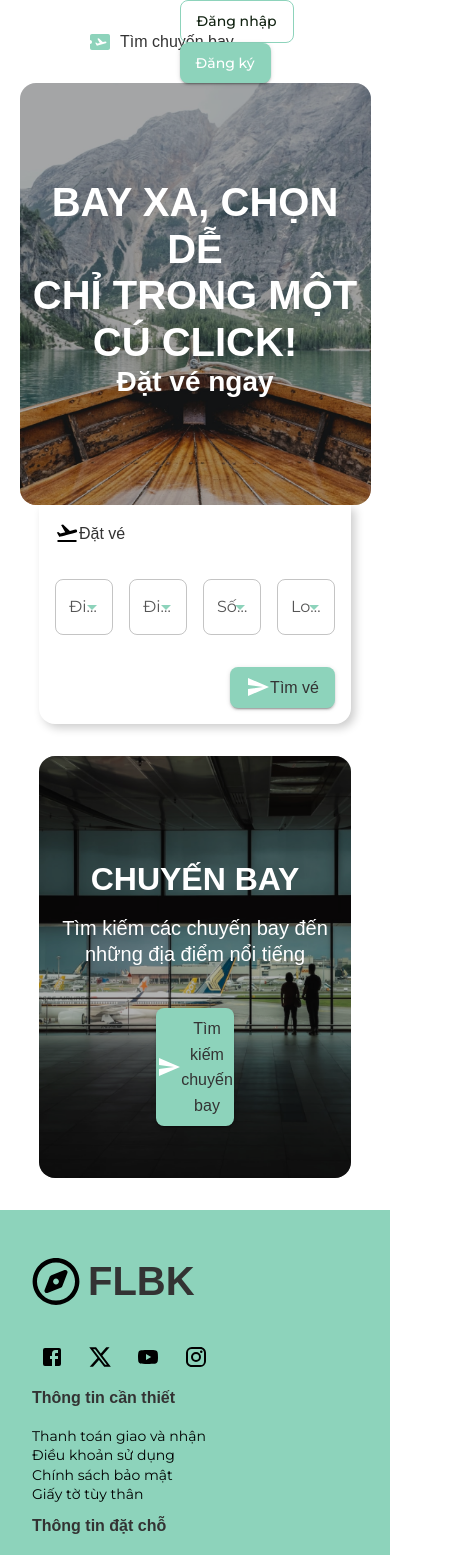
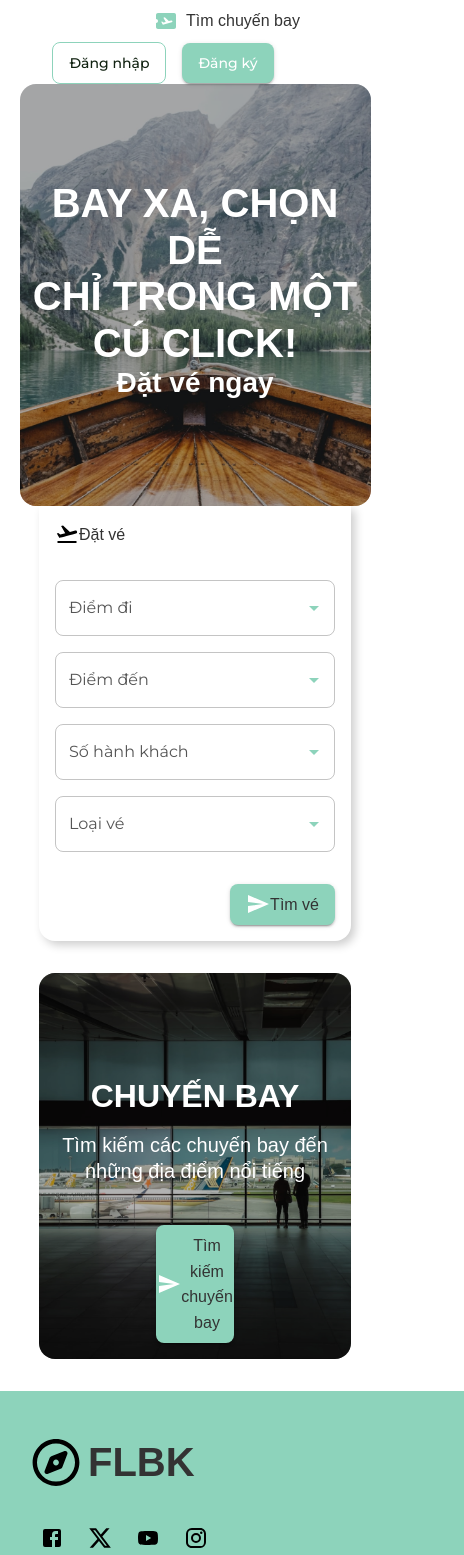
Before and after one commit to SE100-P12-UIT/FLBK-FE, a React (Create React App) app: page / in a window 390 px wide. Shown: the top 1555 px of the page, 464 px wide, since content can reach past the window. Built offline with nearby package versions, Linux system fonts and the light colour scheme; a web font is replaced by a local one.

Commit message:
Responsive UI fix

```diff
--- a/src/app/layouts/Footer.js
+++ b/src/app/layouts/Footer.js
@@ -9,7 +9,7 @@ import InstagramIcon from '@mui/icons-material/Instagram';
 
 const Footer = () => {
   return (
-    <Box sx={{display:'flex',width:'100%', backgroundColor: '#8DD3BB', p:4, color: '#000' }}>
+    <Box sx={{display:'flex',width:'100%',minWidth:'400px', backgroundColor: '#8DD3BB', p:4, color: '#000' }}>
       <Grid container spacing={1}>
         {/* Logo Section */}
         <Grid item xs={12} md={3}>
--- a/src/app/layouts/Header.js
+++ b/src/app/layouts/Header.js
@@ -9,9 +9,10 @@ const Header = () => {
       sx={{
         backgroundColor: 'transparent',
         boxShadow: 'none',
+        minWidth:'400px'
       }}
     >
-      <Toolbar sx={{ justifyContent: 'space-between' }}>
+      <Toolbar sx={{ justifyContent: 'space-between', flexDirection: { xs: 'column', sm: 'row' }}}>
         {/* Left Section: Icon Button + Text */}
         <Box sx={{ display: 'flex', alignItems: 'center', marginLeft:8, }}>
           <IconButton color="inherit" >
@@ -28,7 +29,7 @@ const Header = () => {
         </Box>
 
         {/* Right Section: Login and Register Buttons */}
-        <Box sx={{marginRight:8}}>
+        <Box sx={{marginRight:8, }}>
           <Button variant='outlined' sx={{ marginRight: 2,textShadow: `
           2px 2px 4px white,
           -2px -2px 4px white,
--- a/src/app/pages/home/Home.js
+++ b/src/app/pages/home/Home.js
@@ -102,7 +102,7 @@ const Home = () => {
 
   return (
     <Box
-      sx={{ display: "flex", flexDirection: "column", alignItems: "center" }}
+      sx={{ display: "flex", minWidth:'300px',flexDirection: "column", alignItems: "center" }}
     >
       <Header />
 
@@ -112,6 +112,7 @@ const Home = () => {
           position: "relative",
           height: "50vh",
           width: "90vw",
+          minWidth:'300px',
           backgroundImage: `url(${homepage})`,
           backgroundSize: "cover",
           backgroundPosition: "center",
@@ -171,7 +172,7 @@ const Home = () => {
         </Box>
 
         <Grid container spacing={2} alignItems="center" sx={{ p: 2 }}>
-          <Grid item xs={3}>
+          <Grid item xs={12} sm={6} md={3}>
             <Autocomplete
               value={departure}
               onChange={(event, newValue) => setDeparture(newValue)}
@@ -182,7 +183,7 @@ const Home = () => {
             />
           </Grid>
 
-          <Grid item xs={3}>
+          <Grid item xs={12} sm={6} md={3}>
             <Autocomplete
               value={destination}
               onChange={(event, newValue) => setDestination(newValue)}
@@ -193,7 +194,7 @@ const Home = () => {
             />
           </Grid>
 
-          <Grid item xs={3}>
+          <Grid item xs={12} sm={6} md={3}>
             <Autocomplete
               value={passengerCount}
               onChange={(event, newValue) => setPassengerCount(newValue)}
@@ -204,7 +205,7 @@ const Home = () => {
             />
           </Grid>
 
-          <Grid item xs={3}>
+          <Grid item xs={12} sm={6} md={3}>
             <Autocomplete
               value={ticketType}
               onChange={(event, newValue) => setTicketType(newValue)}
@@ -228,7 +229,7 @@ const Home = () => {
         sx={{
           display: "flex",
           position: "relative",
-          height: "50vh",
+          height: "fit-content",
           width: "80vw",
           backgroundImage: `url(${flight})`,
           backgroundSize: "cover",
@@ -276,7 +277,7 @@ const Home = () => {
             variant="contained"
             onClick={handleSearch}
             color="primary"
-            sx={{ width: "25%", alignSelf: "center" }}
+            sx={{ width: "25%", alignSelf: "center",marginBottom:2, }}
           >
             <SendIcon />
             <Typography variant="h6">Tìm kiếm chuyến bay</Typography>
```
